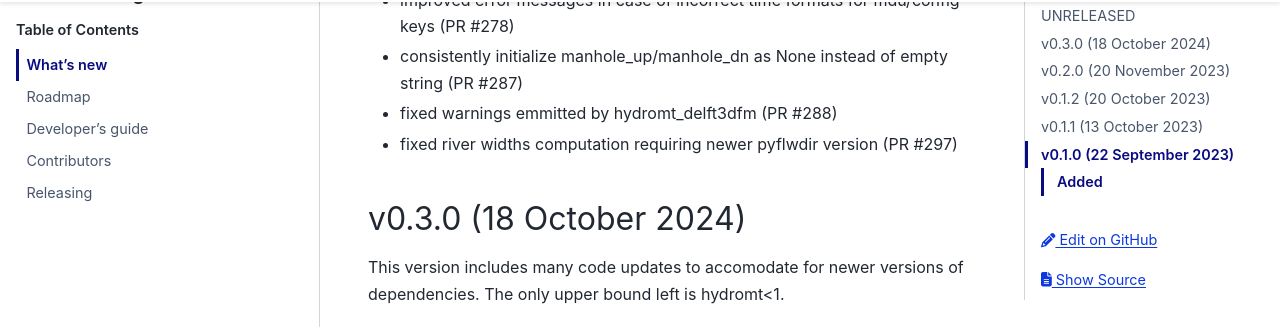
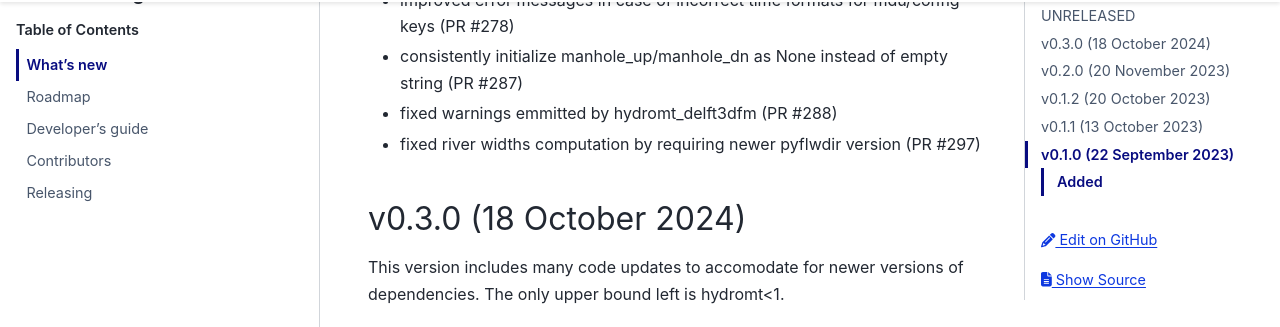
Before and after one commit to Deltares/hydromt_delft3dfm, a Sphinx documentation site: the page built from docs/changelog.rst, in a window 1280 px wide and 900 px high, scrolled down 1302 px. Shown: the part 126-453 px from the top of the window. Built offline with Sphinx 7.4.7 and the PyData theme 0.15.4, drawn with Linux system fonts in a browser that asks for light colours; pages that are not in the unit, such as notebooks, are missing from menus.

```diff
--- a/docs/changelog.rst
+++ b/docs/changelog.rst
@@ -38,7 +38,7 @@ Fixed
 - improved error messages in case of incorrect time formats for mdu/config keys (PR #278)
 - consistently initialize manhole_up/manhole_dn as None instead of empty string (PR #287)
 - fixed warnings emmitted by hydromt_delft3dfm (PR #288)
-- fixed river widths computation requiring newer pyflwdir version (PR #297)
+- fixed river widths computation by requiring newer pyflwdir version (PR #297)
 
 
 v0.3.0 (18 October 2024)
```
